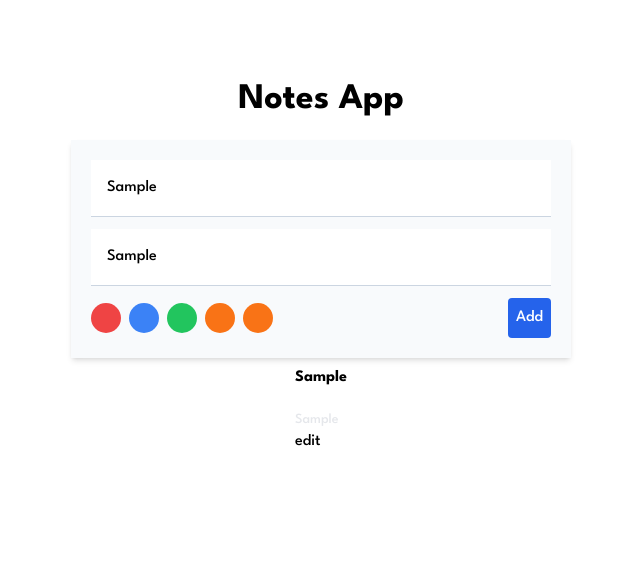
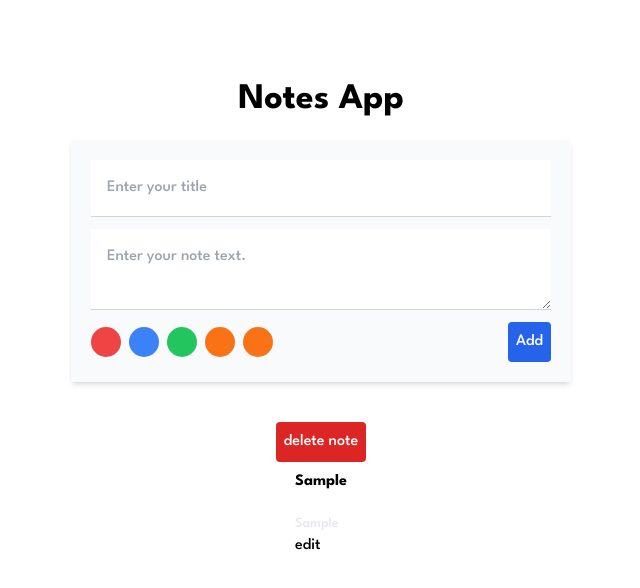
Before and after one commit to Mark-Alexis-Posadas/react-mini-practice, a React (Vite) app: page / in a window 1280 px wide. Both pictures are taken after typing "Sample", "Sample" into the empty fields and a click on the button "Add". Shown: the top 588 px of the page, without its empty margins (319-959 px from the left). Built offline with nearby package versions, Linux system fonts and the light colour scheme.

Commit message:
added delete all note

```diff
--- a/src/components/NotesApp/NotesApp.jsx
+++ b/src/components/NotesApp/NotesApp.jsx
@@ -17,6 +17,8 @@ const NotesApp = () => {
       text: text,
     };
     setSubmittedNotes((prev) => [...prev, notes]);
+    setTitle("");
+    setText("");
   };
 
   return (
@@ -33,13 +35,13 @@ const NotesApp = () => {
           className="border-b border-slate-300 mb-3 p-4"
           placeholder="Enter your title"
         />
-        <input
+        <textarea
           onChange={(e) => setText(e.target.value)}
           value={text}
           type="text"
           className="border-b border-slate-300 mb-3 p-4"
           placeholder="Enter your note text."
-        />
+        ></textarea>
 
         <div className="flex items-center justify-between">
           <div className="flex items-center gap-2">
@@ -66,6 +68,17 @@ const NotesApp = () => {
           </button>
         </div>
       </form>
+      {submittedNotes.length === 0 ? (
+        ""
+      ) : (
+        <button
+          className="text-white bg-red-600 rounded p-2 mt-10"
+          onClick={() => setSubmittedNotes([])}
+        >
+          {submittedNotes.length <= 1 ? "delete note" : "delete all notes"}
+        </button>
+      )}
+
       <div className="flex items-center gap-3">
         {submittedNotes.map((note, index) => (
           <NoteItem key={index} note={note} />
```
